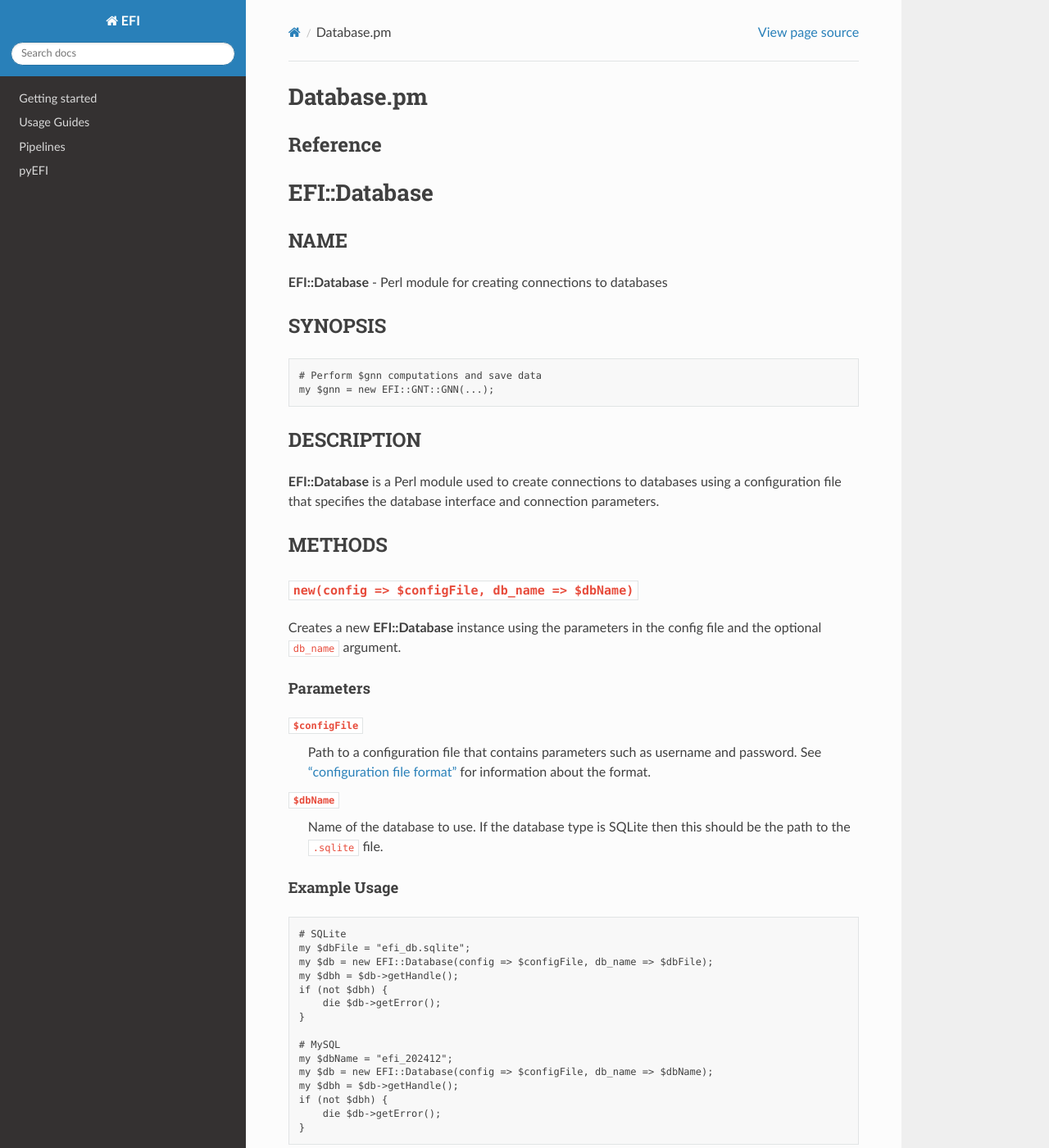
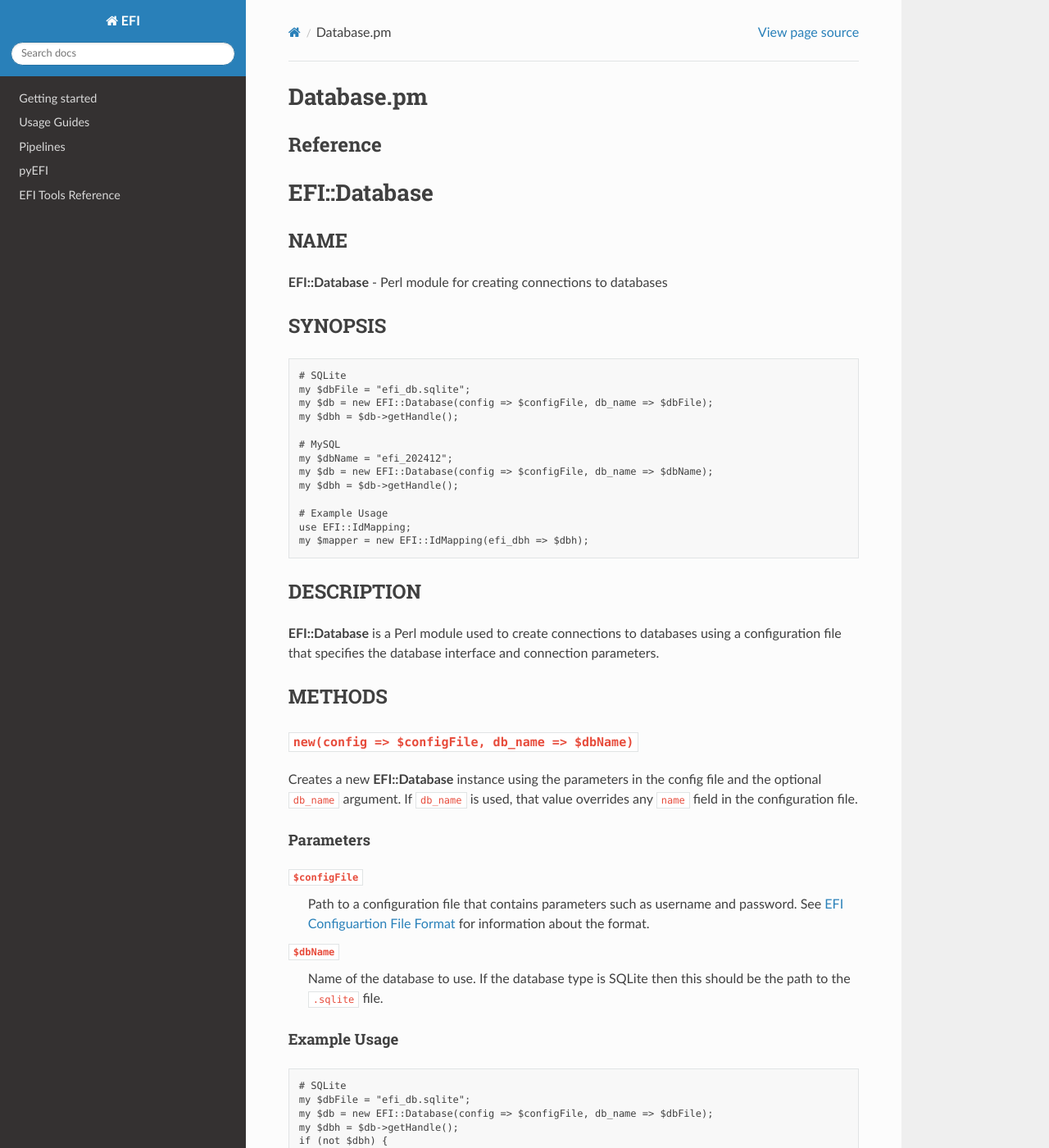
Before and after one commit to EnzymeFunctionInitiative/EST, a Sphinx documentation site: the page built from docs/source/lib/EFI/Database.pm.rst, in a window 1280 px wide and 1400 px high. Shown: the whole window at 82% size. Built offline with Sphinx 7.4.7 and the Read the Docs theme 3.1.0, drawn with Linux system fonts in a browser that asks for light colours; some of the changed text lies outside the part shown.

Commit message:
Clarify and organization documentation
- Fix typos
- Create reference section in docs
- Move efi.config file format documentation from EFI::Database Perl documentation to a separate file in docs/reference

```diff
--- a/docs/index.rst
+++ b/docs/index.rst
@@ -9,4 +9,5 @@
     source/guides/index
     source/pipelines/index
     source/pyEFI/index
+    reference/index
     :maxdepth: 2
--- a/docs/source/lib/EFI/Database.pm.rst
+++ b/docs/source/lib/EFI/Database.pm.rst
@@ -22,8 +22,19 @@
 
 ::
 
-   # Perform $gnn computations and save data
-   my $gnn = new EFI::GNT::GNN(...);
+   # SQLite
+   my $dbFile = "efi_db.sqlite";
+   my $db = new EFI::Database(config => $configFile, db_name => $dbFile);
+   my $dbh = $db->getHandle();
+
+   # MySQL
+   my $dbName = "efi_202412";
+   my $db = new EFI::Database(config => $configFile, db_name => $dbName);
+   my $dbh = $db->getHandle();
+
+   # Example Usage
+   use EFI::IdMapping;
+   my $mapper = new EFI::IdMapping(efi_dbh => $dbh);
 
 
 
@@ -45,7 +56,8 @@
 ~~~~~~~~~~~~~~~~~~~~~~~~~~~~~~~~~~~~~~~~~~~~~~~~~~
 
 Creates a new **EFI::Database** instance using the parameters in the
-config file and the optional ``db_name`` argument.
+config file and the optional ``db_name`` argument. If ``db_name`` is
+used, that value overrides any ``name`` field in the configuration file.
 
 
 
@@ -54,9 +66,9 @@
 
 ``$configFile``
    Path to a configuration file that contains parameters such as
-   username and password. See `"configuration file
-   format" <#configuration-file-format>`__ for information about the
-   format.
+   username and password. See `EFI Configuartion File
+   Format <file://../../../reference/efi_config_file.html>`__ for
+   information about the format.
 
 ``$dbName``
    Name of the database to use. If the database type is SQLite then this
@@ -158,14 +170,14 @@
 ``getError()``
 ~~~~~~~~~~~~~~
 
-Returns an errors that were detected during connection.
+Returns any errors that were detected during connection.
 
 
 
 Returns
 ^^^^^^^
 
-An empty string of there were no errors, otherwise a non-empty string
+An empty string if there were no errors, otherwise a non-empty string
 with the problem message.
 
 
```
Also changed, not shown: docs/reference/efi_config_file.rst (added, +33 -0 lines), docs/reference/index.rst (added, +7 -0 lines), 1 other file.
